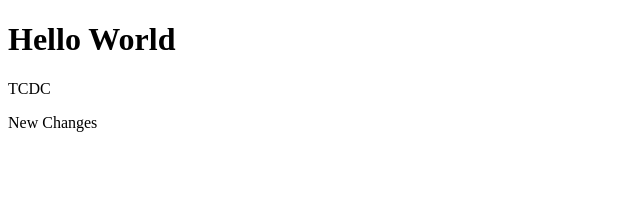
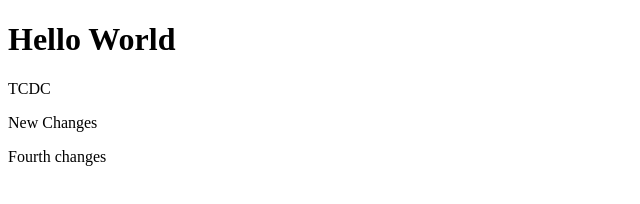
Before and after one commit to senthilVyTCDC/GitHubDemo, a plain HTML site: page index.html in a window 1280 px wide. Shown: the whole page, without its empty margins (0-640 px from the left). Drawn offline with Linux system fonts and the light colour scheme.

Commit message:
commit 4

```diff
--- a/index.html
+++ b/index.html
@@ -9,5 +9,6 @@
     <h1>Hello World</h1>
     <p>TCDC</p>
     <p>New Changes</p>
+    <p>Fourth changes</p>
 </body>
 </html>
```
